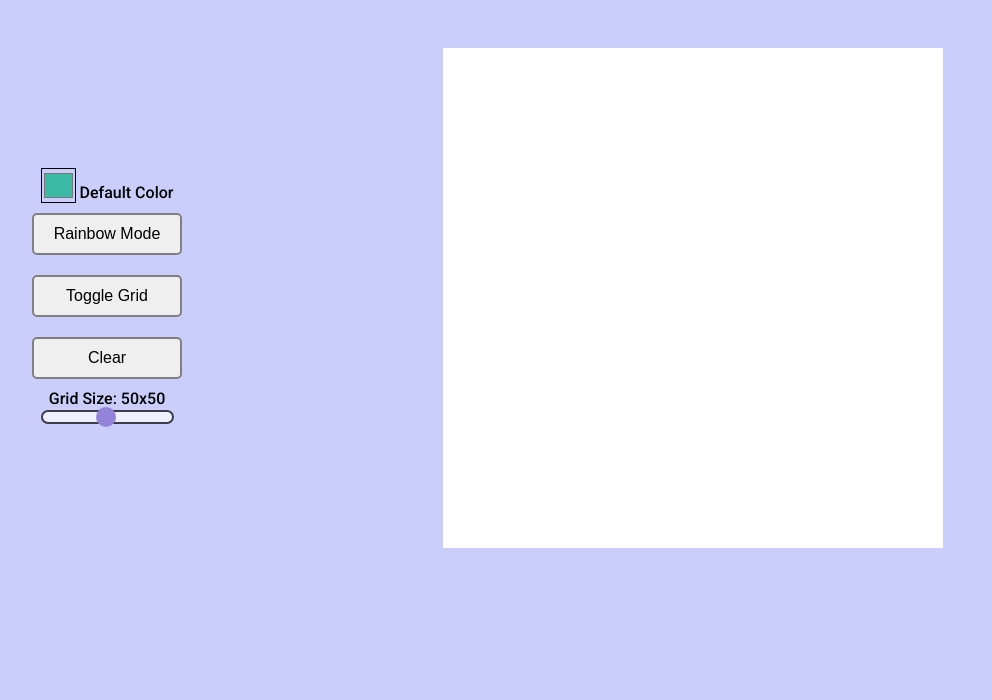
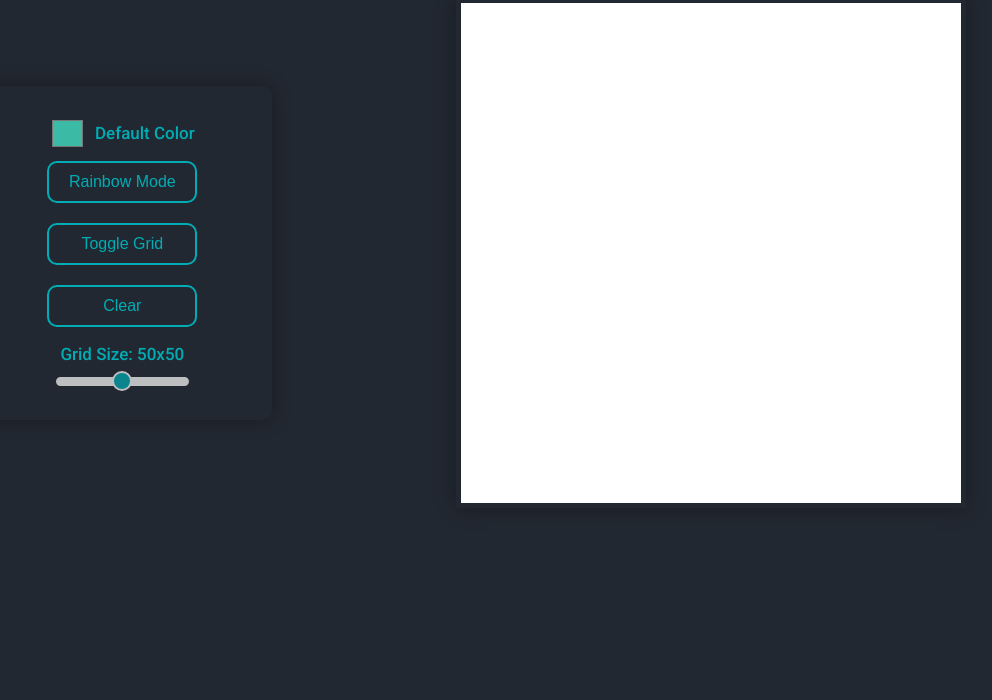
Before and after one commit to dp9289/etch-a-sketch, a plain HTML site: page index.html in a window 1280 px wide. Shown: the part 100-800 px from the top of the page, without its empty margins (171-1163 px from the left). Drawn offline with Linux system fonts and the light colour scheme.

Commit message:
made changes into colours

```diff
--- a/style.css
+++ b/style.css
@@ -4,45 +4,69 @@ body {
   margin: 0;
   padding: 0;
   /* box-sizing: border-box; */
-  background-color: hsl(236, 86%, 89%);
+  background-color: #222831;
   font-family: "Roboto", sans-serif;
 }
+
 h1 {
+  /* color: hsl(236, 86%, 89%); */
+  color: #00adb5;
   text-align: center;
-  padding: 20px 0;
   font-size: 35px;
 }
+
 main {
   display: flex;
   align-items: center;
   flex-wrap: wrap;
-  justify-content: center;
-  padding: 20px 0;
+  justify-content: space-evenly;
+  padding: 10px 0;
+  gap: 40px;
 }
+
 .controls {
-  width: 35%;
+  width: 300px;
   display: flex;
   flex-direction: column;
   text-align: center;
-}
-.controls > div {
-  max-width: 50%;
+  /* border: 2px solid ECB390; */
+  box-shadow: 0 0 20px rgba(0, 0, 0, 0.315);
+  align-items: center;
+  padding: 30px 0;
+  border-radius: 10px;
 }
 
+/* .controls > div {
+  max-width: 50%;
+} */
+
 label {
-  font-size: 16px;
+  font-size: 17px;
   /* display: block; */
+  color: #00adb5;
 }
+
+.defaultColor {
+  display: flex;
+  align-items: center;
+  justify-content: center;
+  gap: 10px;
+}
+
 button {
   padding: 10px 15px;
   width: 150px;
   font-size: 16px;
-  border: 2px solid grey;
+  border: 2px solid #00adb5;
   outline: none;
-  border-radius: 5px;
+  border-radius: 10px;
   margin: 10px 0;
   transition: all 0.2s ease;
+  background-color: transparent;
+  color: #00adb5;
+  font-weight: 500;
 }
+
 input[type="color"] {
   appearance: none;
   -moz-appearance: none;
@@ -53,10 +77,16 @@ input[type="color"] {
   width: 35px;
   background: none;
   cursor: pointer;
+  border: 0px;
+}
+.slidecontainer > label {
+  margin: 7px 0;
 }
 .container {
   width: 500px;
   height: 500px;
+  padding: 5px;
+  box-shadow: 0 0 20px rgba(0, 0, 0, 0.315);
 }
 
 .box {
@@ -66,13 +96,13 @@ input[type="color"] {
   border: 1px solid rgba(221, 220, 220, 0.849);
 }
 .clearBg {
-  background-color: grey;
+  background-color: white;
 }
 
 .slider {
   -webkit-appearance: none;
-  height: 10px;
-  border: 2px solid black;
+  height: 5px;
+  border: 2px solid #fff;
   outline: none;
   opacity: 0.7;
   border-radius: 10px;
@@ -83,20 +113,23 @@ input[type="color"] {
   appearance: none;
   width: 20px;
   height: 20px;
-  background: hsl(253, 50%, 60%);
+  background: #00adb5;
+  border: 2px solid #fff;
   border-radius: 50%;
   cursor: pointer;
 }
 
 .active {
-  background-color: hsl(236, 86%, 79%);
-  border: 2px solid black;
+  background-color: #00adb5;
+  border: 2px solid white;
+  color: #222831;
 }
 
 button:hover {
   cursor: pointer;
-  background-color: hsl(236, 86%, 79%);
-  border: 2px solid black;
+  background-color: #00adb5;
+  border: 2px solid #fff;
+  color: #222831;
   transform: scale(1.05);
 }
 
@@ -107,7 +140,4 @@ button:hover {
   .controls {
     margin-top: 20px;
   }
-  .slider {
-    width: 50%;
-  }
 }
```
